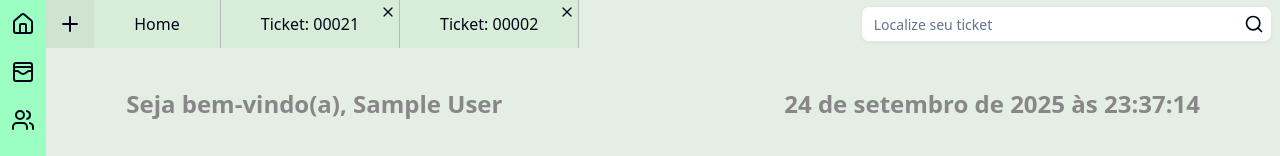
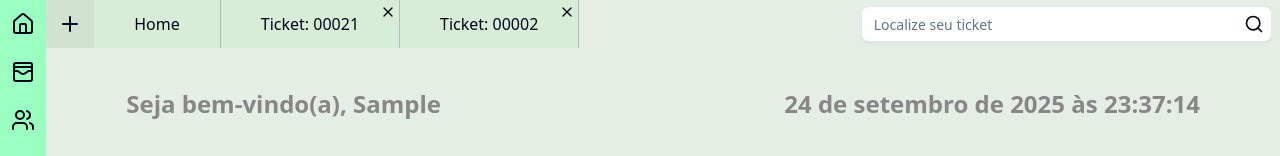
Before and after one commit to Fourt14n/tick-desk-front, a React (Vite) app: page /Home in a window 1280 px wide. Shown: the top 156 px of the page. Built offline with nearby package versions, Linux system fonts and the light colour scheme; sample sign-in values are in the browser's storage.

Commit message:
minor-fix: Alterando o nome de bem-vindo pra não puxar o nome completo do usuário

```diff
--- a/src/pages/Home/Home.tsx
+++ b/src/pages/Home/Home.tsx
@@ -46,7 +46,7 @@ export default function Home() {
     return (
         <div className="w-full h-full px-5 md:px-20 bg-(--bg-default)">
             <div className="flex justify-center items-center md:justify-between w-full flex-col md:flex-row py-5 lg:py-10 gap-2 md:gap-0">
-                <p className="text-(--grey) font-bold text-xl md:text-xl lg:text-2xl text-center">{`Seja bem-vindo(a), ${capitalizeFirstWord(user.name)}`}</p>
+                <p className="text-(--grey) font-bold text-xl md:text-xl lg:text-2xl text-center">{`Seja bem-vindo(a), ${capitalizeFirstWord(user.name.split(" ").at(0)!)}`}</p>
 
                 <Clock />
             </div>
```
